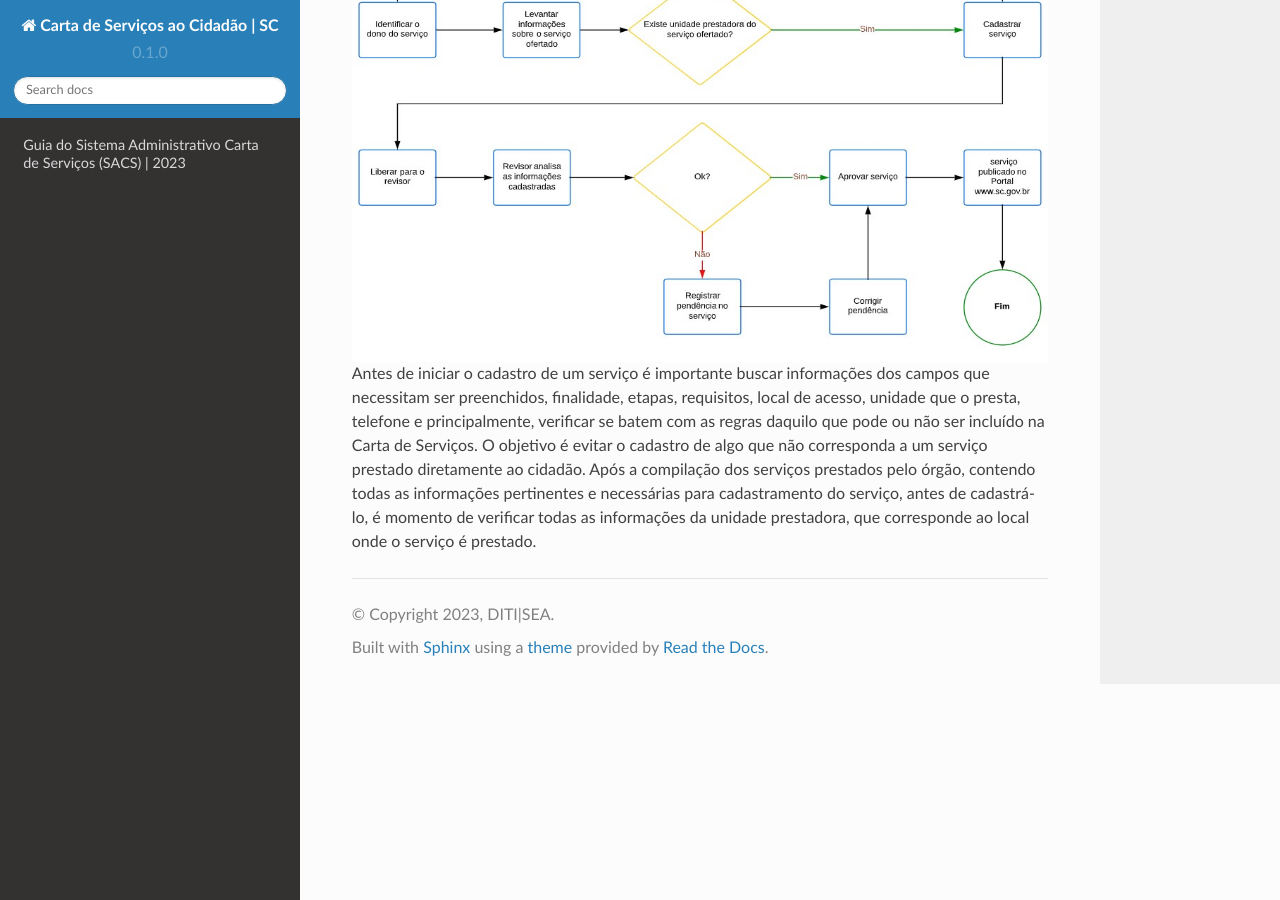
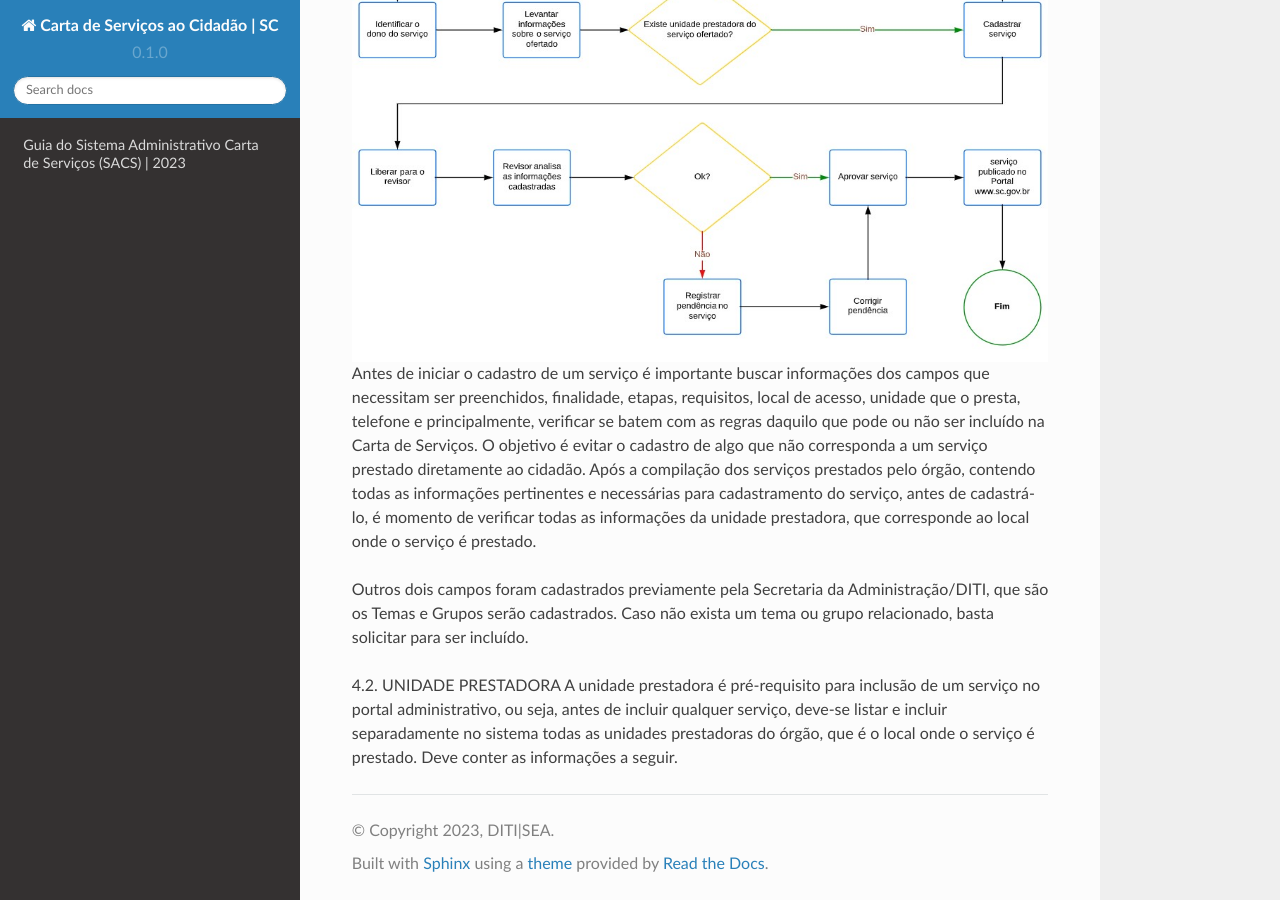
Before and after one commit to brunoaltieri/cartadeservicos, a Sphinx documentation site: the page built from docs/source/index.rst, in a window 1280 px wide and 900 px high, scrolled down 6401 px. Built offline with Sphinx 7.4.7 and the Read the Docs theme 2.0.0, drawn with Linux system fonts in a browser that asks for light colours.

Commit message:
Update index.rst

```diff
--- a/docs/source/index.rst
+++ b/docs/source/index.rst
@@ -208,3 +208,8 @@ Observação: existe uma exceção que é o Protocolo Digital.
 Antes de iniciar o cadastro de um serviço é importante buscar informações dos campos que necessitam ser preenchidos, finalidade, etapas, requisitos, local de acesso, unidade que o presta, telefone e principalmente, verificar se batem com as regras daquilo que pode ou não ser incluído na Carta de Serviços. O objetivo é evitar
 o cadastro de algo que não corresponda a um serviço prestado diretamente ao cidadão.
 Após a compilação dos serviços prestados pelo órgão, contendo todas as informações pertinentes e necessárias para cadastramento do serviço, antes de cadastrá-lo, é momento de verificar todas as informações da unidade prestadora, que corresponde ao local onde o serviço é prestado.
+
+Outros dois campos foram cadastrados previamente pela Secretaria da Administração/DITI, que são os Temas e Grupos serão cadastrados. Caso não exista um tema ou grupo relacionado, basta solicitar para ser incluído.
+
+4.2. UNIDADE PRESTADORA
+A unidade prestadora é pré-requisito para inclusão de um serviço no portal administrativo, ou seja, antes de incluir qualquer serviço, deve-se listar e incluir separadamente no sistema todas as unidades prestadoras do órgão, que é o local onde o serviço é prestado. Deve conter as informações a seguir.
```
